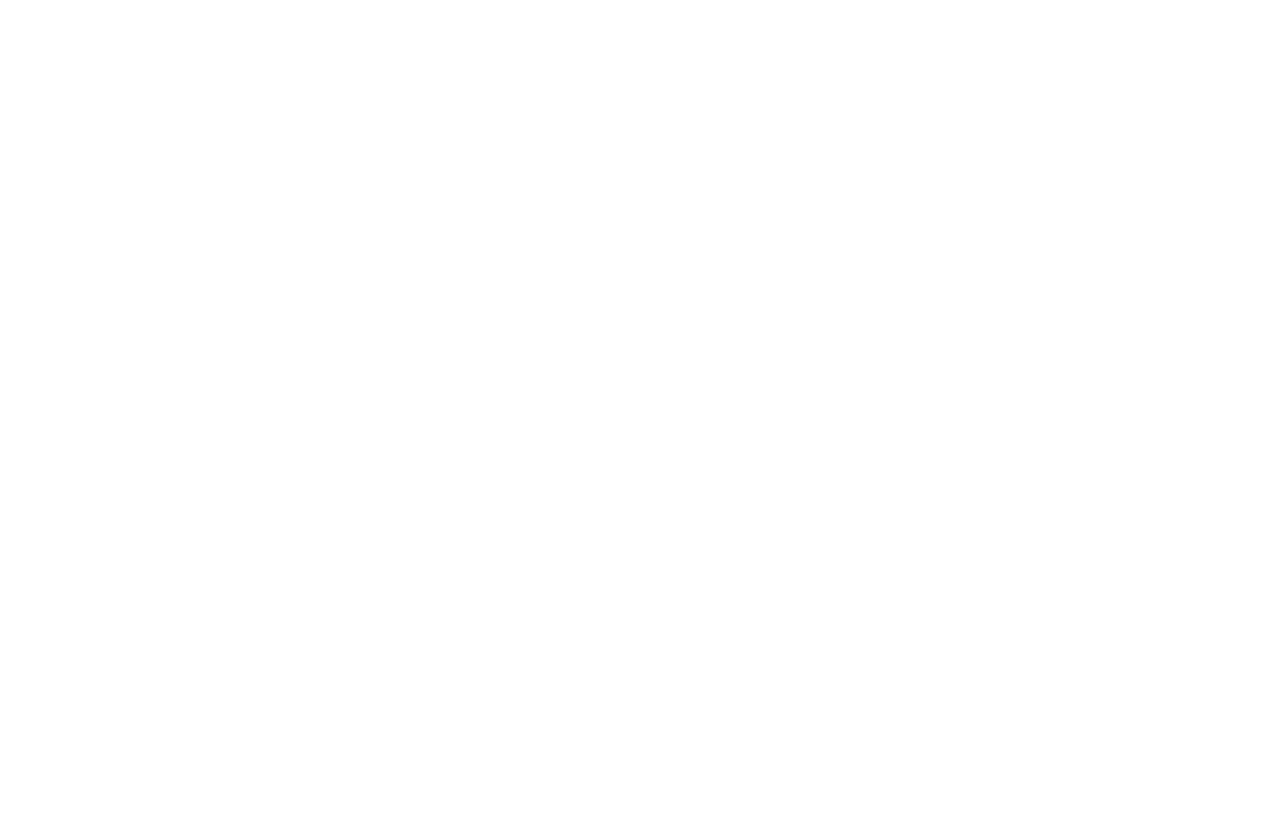
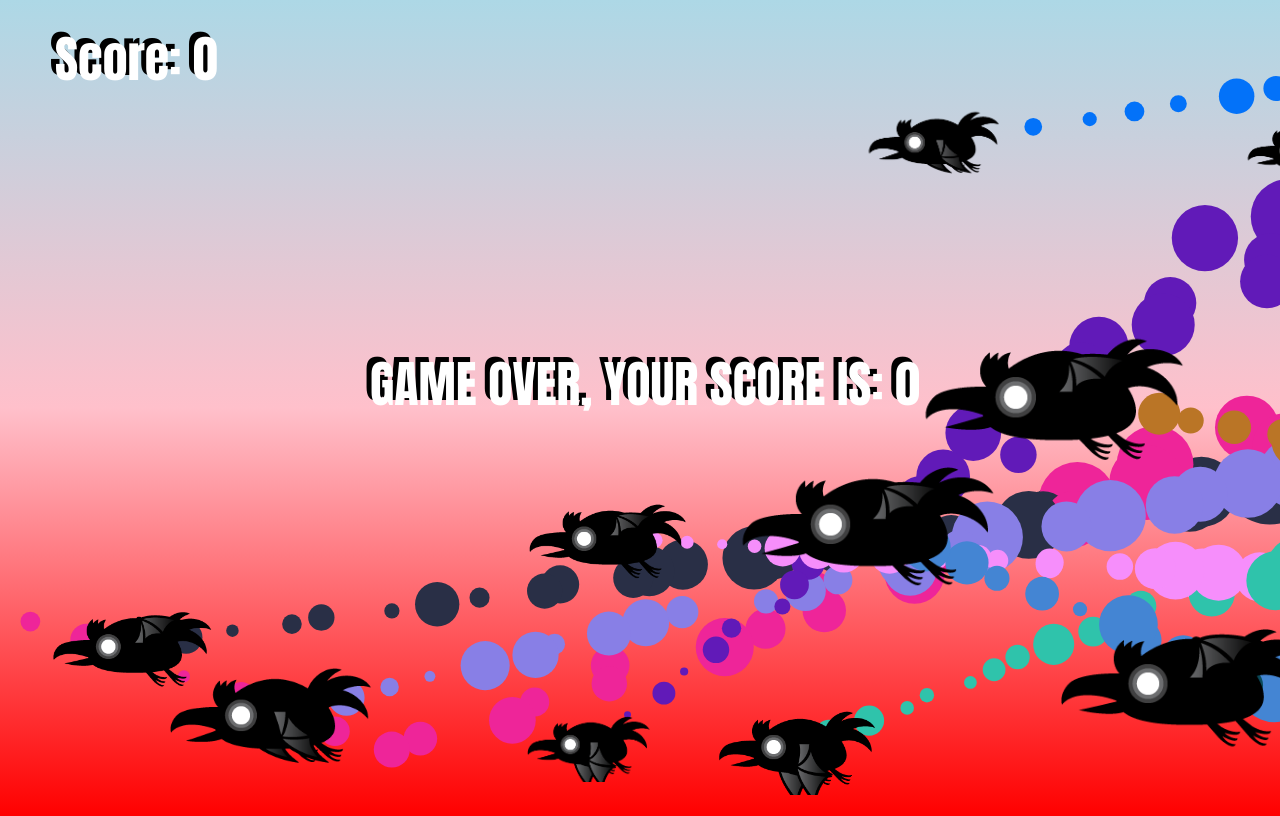
Before and after one commit to giuliaprosio/sprite-animations, a plain HTML site: page game5/index.html in a window 1280 px wide. Drawn offline with Linux system fonts and the light colour scheme.

Commit message:
game development with color collision detection

```diff
--- a/game5/index.html
+++ b/game5/index.html
@@ -8,7 +8,7 @@
         <link rel="stylesheet" href="style.css"/>
     </head>
     <body>
-
+        <canvas id="collisionCanvas"></canvas>
         <canvas id="canvas1"></canvas>
 
         <script src="script.js"></script>
--- a/game5/script.js
+++ b/game5/script.js
@@ -0,0 +1,195 @@
+const canvas = document.getElementById('canvas1');
+const ctx = canvas.getContext('2d');
+canvas.width = window.innerWidth;
+canvas.height = window.innerHeight;
+
+const collisionCanvas = document.getElementById('collisionCanvas');
+const collisionCtx = collisionCanvas.getContext('2d');
+collisionCanvas.width = window.innerWidth;
+collisionCanvas.height = window.innerHeight;
+
+let score = 0;
+let gameOver = false;
+ctx.font = '50px Impact';
+
+let timeToNextRaven = 0;
+let ravenInterval = 300;
+let lastTime = 0;
+
+let ravens = [];
+class Raven {
+    constructor(){
+        this.spriteWidth = 271;
+        this.spriteHeight = 175;
+        this.sizeModifier = Math.random()*0.6 + 0.4;
+        this.width = this.spriteWidth*this.sizeModifier;
+        this.height = this.spriteHeight*this.sizeModifier;
+        this.x = canvas.width;
+        this.y = Math.random()*(canvas.height -this.height);
+        this.directionX = Math.random()*7 +3;
+        this.directionY = Math.random()*7 -2.5;
+        this.markedForDeletion = false;
+        this.image = new Image();
+        this.image.src = './images/raven.png';
+        this.frame = 0;
+        this.maxFrame = 4;
+        this.timeSinceFlap = 0;
+        this.flapInterval = Math.random()*50 + 50;
+        this.randomColors = [Math.floor(Math.random()*255), Math.floor(Math.random()*255), Math.floor(Math.random()*255)];
+        this.color = 'rgb('+this.randomColors[0] + ',' + this.randomColors[1] + ',' + this.randomColors[2] + ')';
+    }
+    update(deltatime){
+        if(this.y <= 0) console.log(this.y)
+        if(this.y < 0 || this.y > canvas.height -this.height){
+            this.directionY = this.directionY * -1;
+        }
+        this.x -= this.directionX;
+        this.y += this.directionY;
+
+        if(this.x < 0 -this.width) this.markedForDeletion = true;
+        this.timeSinceFlap += deltatime;
+        if(this.timeSinceFlap > this.flapInterval){
+            if(this.frame > this.maxFrame) this.frame = 0;
+            else this.frame ++;
+            this.timeSinceFlap = 0;
+            particles.push(new Particle(this.x, this.y, this.width, this.color));
+        }
+        if(this.x < 0 - this.width) gameOver = true;
+    }
+    draw(){
+        collisionCtx.fillStyle = this.color;
+        collisionCtx.fillRect(this.x, this.y, this.width, this.height);
+        ctx.drawImage(this.image, this.frame*this.spriteWidth, 0, this.spriteWidth, this.spriteHeight, this.x, this.y, this.width, this.height);
+    }
+}
+
+let explosions = [];
+
+class Explosion {
+    constructor(x,y, size){ //where it happens
+        this.image = new Image();
+        this.image.src = './images/boom.png';
+        this.sound = new Audio();
+        this.sound.src = './sound-effects/boom.wav';
+        this.spriteWidth = 200;
+        this.spriteHeight = 179;
+        this.size = size;
+        this.x = x;
+        this.y = y;
+        this.frame = 0;
+        this.timeSinceLastFrame = 0;
+        this.frameInterval = 100;
+        this.markedForDeletion = false;
+
+    }
+    update(deltatime){
+        if(this.frame === 0) this.sound.play();
+        this.timeSinceLastFrame += deltatime;
+        if(this.timeSinceLastFrame > this.frameInterval){
+            this.frame++;
+            this.timeSinceLastFrame = 0;
+            if(this.frame > 5) this.markedForDeletion = true;
+        }
+    }
+    draw(){
+        ctx.drawImage(this.image, this.frame*this.spriteWidth, 0, this.spriteWidth, this.spriteHeight, this.x, this.y - this.size/4, this.size, this.size);
+    }
+
+}
+
+let particles = [];
+class Particle {
+    constructor(x,y,size,color){
+        this.size = size;
+
+        this.x = x + this.size/2;
+        this.y = y + this.size/3;
+
+        this.radius = Math.random() * this.size / 10;
+        this.maxRadius = Math.random()*20 + 35;
+        this.markedForDeletion = false;
+        this.speedX = Math.random()*1 +0.5;
+        this.color = color;
+
+    }
+    update(){
+        this.x += this.speedX;
+        this.radius += 0.2;
+        if(this.radius > this.maxRadius) this.markedForDeletion = true;
+
+    }
+    draw(){
+        ctx.beginPath();
+        ctx.fillStyle = this.color;
+        ctx.arc(this.x, this.y, this.radius, 0, Math.PI*2);
+        ctx.fill();
+    }
+}
+
+function drawScore(){
+    ctx.fillStyle = 'black';
+    ctx.fillText('Score: '+ score, 50, 75);
+    ctx.fillStyle = 'white';
+    ctx.fillText('Score: '+ score, 55, 80);
+}
+
+function drawGameOver(){
+    let endAudio = new Audio();
+    endAudio.src = './sound-effects/end.wav'
+    endAudio.play();
+    ctx.textAlign = 'center';
+    ctx.fillStyle = 'black';
+    ctx.fillText('GAME OVER, YOUR SCORE IS: '+ score, canvas.width/2, canvas.height/2);
+
+    ctx.fillStyle = 'white';
+    ctx.fillText('GAME OVER, YOUR SCORE IS: '+ score, canvas.width/2 +5, canvas.height/2 +5);
+
+}
+
+window.addEventListener('click', function(e){
+   const detectPixelColor = collisionCtx.getImageData(e.x, e.y, 1, 1);
+   console.log(detectPixelColor);
+   const pc = detectPixelColor.data;
+   ravens.forEach(object => {
+        if(object.randomColors[0] === pc[0] && object.randomColors[1] === pc[1] && object.randomColors[2] === pc[2]){
+            //collision detected
+
+            object.markedForDeletion = true;
+            score ++;
+            explosions.push(new Explosion(object.x, object.y, object.width));
+            console.log(explosions);
+        }
+   })
+})
+
+
+
+function animate(timestamp){
+    ctx.clearRect(0,0,canvas.width, canvas.height);
+    collisionCtx.clearRect(0,0,canvas.width, canvas.height);
+    let deltatime = timestamp - lastTime;
+    lastTime = timestamp;
+    timeToNextRaven += deltatime;
+    if(timeToNextRaven > ravenInterval){
+        ravens.push(new Raven());
+        timeToNextRaven = 0;
+        ravens.sort(function(a,b){
+            return a.width - b.width;
+        });
+    };
+    //create a new array expanding ravens array
+    drawScore();
+    [...particles, ...ravens, ...explosions].forEach(obj => obj.update(deltatime));
+    [...particles, ...ravens, ...explosions].forEach(obj => obj.draw());
+    ravens = ravens.filter(obj => !obj.markedForDeletion);
+    explosions = explosions.filter(obj => !obj.markedForDeletion);
+    particles = particles.filter(obj => !obj.markedForDeletion);
+
+    if(!gameOver) requestAnimationFrame(animate);
+    else drawGameOver();
+
+
+
+}
+
+animate(0);
--- a/game5/style.css
+++ b/game5/style.css
@@ -0,0 +1,20 @@
+body {
+    background: linear-gradient(to top, red, pink, lightblue);
+    width: 100vw;
+    height: 100vh;
+    overflow: hidden;
+}
+
+canvas {
+
+    position: absolute;
+    top: 0;
+    left: 0;
+    width: 100%;
+    height: 100%;
+}
+
+#collisionCanvas {
+    opacity: 0;
+    /*background: linear-gradient(to top, red, pink, lightblue);*/
+}
```
Also changed, not shown: game5/background1/layer-1.png (added), game5/background1/layer-2.png (added), game5/background1/layer-3.png (added), game5/background1/layer-4.png (added), game5/background1/layer-5.png (added), game5/images/boom.png (added), game5/images/raven.png (added), 3 other files.
